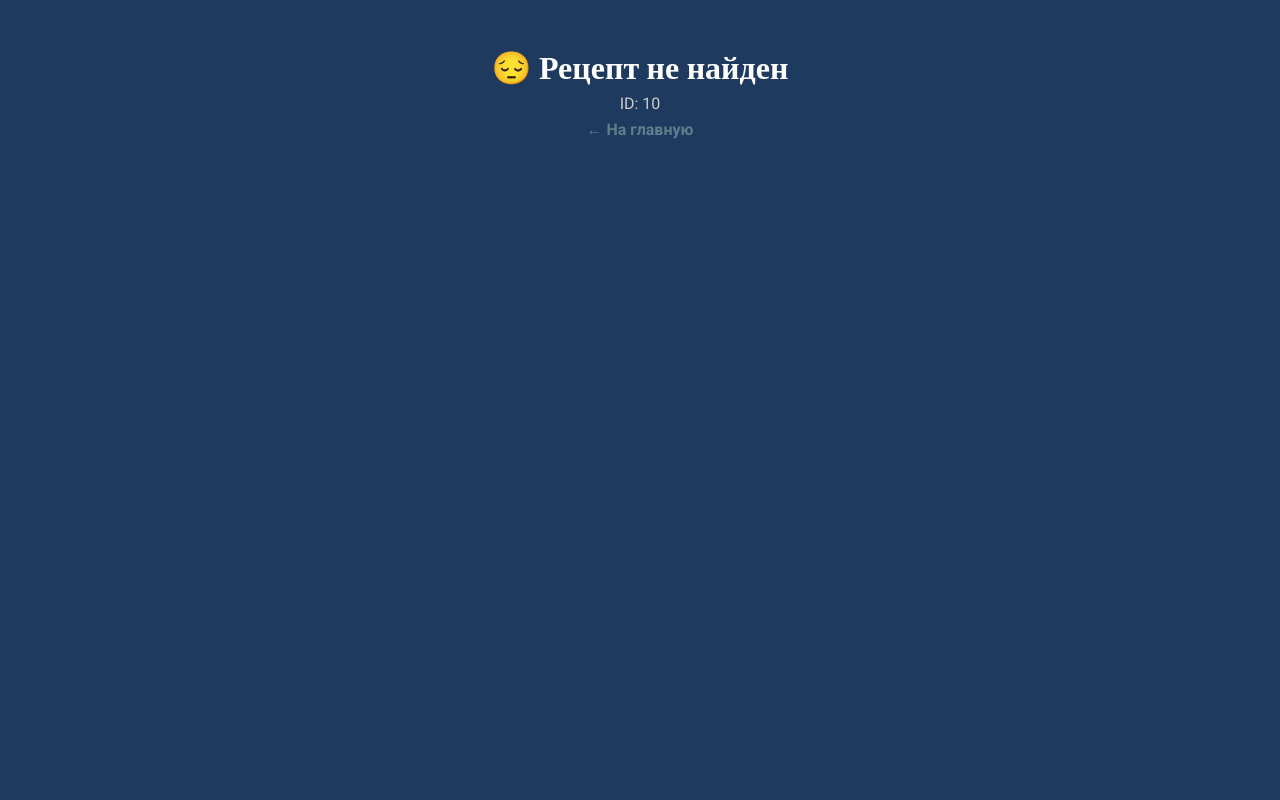
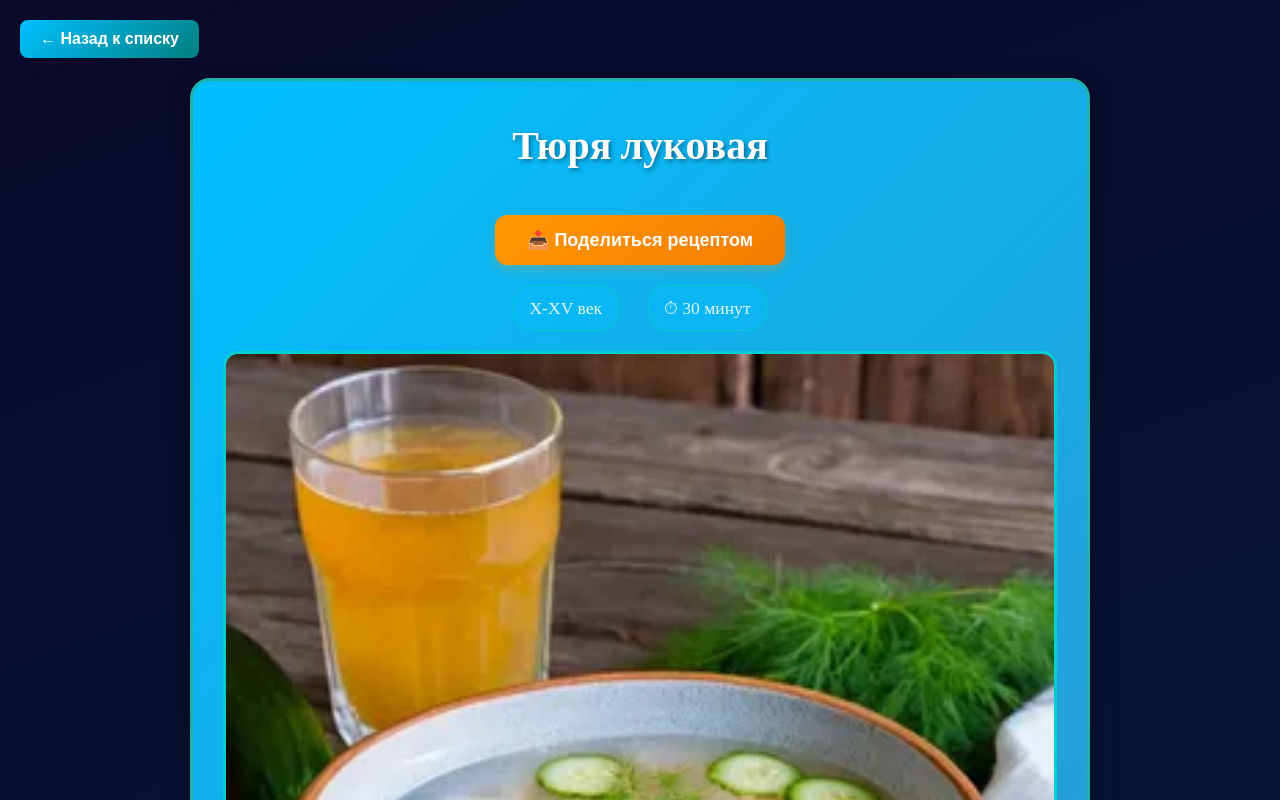
Before and after one commit to svideoproekt-ship-it/russka-kuhnya-9551, a React (Vite) app: page /recipe/10 in a window 1280 px wide. Shown: the top 800 px of the page. Built offline with nearby package versions, Linux system fonts and the light colour scheme; a web font is replaced by a local one.

Commit message:
feat: universal RecipePage for all categories

```diff
--- a/src/pages/RecipePage.jsx
+++ b/src/pages/RecipePage.jsx
@@ -1,138 +1,132 @@
-import React, { useEffect } from 'react';  // ← Добавили useEffect
+import React from 'react';
 import { useParams, Link } from 'react-router-dom';
-import allRecipes from '../data/recipes';
+import { soupsData } from '../data/soupsData';
+import { bakingData } from '../data/bakingData';
+import { meatData } from '../data/meatData';
+import { fishData } from '../data/fishData';
+import { snacksData } from '../data/snacksData';
+import { dessertsData } from '../data/dessertsData';
+import { drinksData } from '../data/drinksData';
+import { doughData } from '../data/doughData';
 import ShareButtons from '../components/ShareButtons';
-import '../styles/RecipePage.css';
 
 const RecipePage = () => {
   const { id } = useParams();
 
-  const recipe = allRecipes.find(r => {
-    if (r.id === id) return true;
-    const urlNum = parseInt(id);
-    const recipeIdMatch = String(r.id).match(/\d+/);
-    if (recipeIdMatch && parseInt(recipeIdMatch[0]) === urlNum) return true;
-    return false;
-  });
+  // 1. Объединяем все источники данных в один массив
+  const allRecipes = [
+    ...soupsData,
+    ...bakingData,
+    ...meatData,
+    ...fishData,
+    ...snacksData,
+    ...dessertsData,
+    ...drinksData,
+    ...doughData
+  ];
 
-  // === ВСТАВКА SCHEMA.ORG В <head> ===
-  useEffect(() => {
-    if (!recipe) return;
+  // 2. Ищем рецепт по ID (поддержка чисел, строк и URL-параметров)
+  const recipe = allRecipes.find(r =>
+    r.id === id || r.id === parseInt(id) || String(r.id) === String(id)
+  );
 
-    const schemaData = {
-      "@context": "https://schema.org",
-      "@type": "Recipe",
-      "name": recipe.title || recipe.name,
-      "description": `Традиционный рецепт: ${recipe.title || recipe.name}`,
-      "image": recipe.image ? [recipe.image] : [],
-      "author": { "@type": "Organization", "name": "Русская Кухня" },
-      "datePublished": "2024-01-01",
-      "prepTime": "PT30M",
-      "cookTime": "PT1H30M",
-      "totalTime": "PT2H",
-      "recipeYield": "6 порций",
-      "recipeCategory": recipe.category === 'soups' ? 'Суп' : 'Блюдо',
-      "recipeCuisine": "Русская",
-      "keywords": `${recipe.title || recipe.name}, рецепт, русская кухня`,
-      "recipeIngredient": (recipe.ingredients || []).map(item =>
-        typeof item === 'string' ? item : `${item.name} — ${item.amount} ${item.unit}`
-      ),
-      "recipeInstructions": (recipe.preparation || []).map(step => ({
-        "@type": "HowToStep",
-        "text": step
-      }))
-    };
-
-    // Создаём script элемент
-    const script = document.createElement('script');
-    script.type = 'application/ld+json';
-    script.textContent = JSON.stringify(schemaData);
-
-    // Добавляем в <head>
-    document.head.appendChild(script);
-
-    // Очистка при уходе со страницы
-    return () => {
-      if (document.head.contains(script)) {
-        document.head.removeChild(script);
-      }
-    };
-  }, [recipe]);
-
-  // === ЦВЕТА КАТЕГОРИЙ ===
-  const getCategoryTheme = () => {
-    const category = recipe?.category?.toLowerCase() || '';
-    if (category === 'soups') return { bg: '#00BFFF', end: '#008080', pageBg: '#1E3A5F' };
-    if (category === 'meat') return { bg: '#d32f2f', end: '#8b0000', pageBg: '#4A1C1C' };
-    if (category === 'baking') return { bg: '#ff9800', end: '#f57c00', pageBg: '#4A3C1A' };
-    if (category === 'fish') return { bg: '#1976d2', end: '#0d47a1', pageBg: '#1A3A5C' };
-    if (category === 'snacks') return { bg: '#4caf50', end: '#2e7d32', pageBg: '#1C3C1C' };
-    if (category === 'desserts') return { bg: '#e91e63', end: '#880e4f', pageBg: '#4A1A3C' };
-    if (category === 'drinks') return { bg: '#9c27b0', end: '#6a1b9a', pageBg: '#2E1C3C' };
-    if (category === 'dough') return { bg: '#8d6e63', end: '#5d4037', pageBg: '#3C2E1C' };
-    return { bg: '#607d8b', end: '#37474f', pageBg: '#1E3A5F' };
-  };
-
-  const theme = getCategoryTheme();
-
+  // 3. Обработка "не найдено"
   if (!recipe) {
     return (
-      <div style={{ padding: '40px', textAlign: 'center', minHeight: '100vh', background: theme.pageBg }}>
-        <h1 style={{ color: '#fff' }}>😔 Рецепт не найден</h1>
-        <p style={{ color: '#ccc' }}>ID: {id}</p>
-        <Link to="/" style={{ color: theme.bg, textDecoration: 'none', fontWeight: 'bold' }}>
-          ← На главную
+      <div style={{ padding: '60px 20px', textAlign: 'center', minHeight: '100vh', background: 'linear-gradient(160deg, #0a0a2a 0%, #001f3f 100%)', color: '#fff', fontFamily: "'Times New Roman', serif" }}>
+        <h1 style={{ fontSize: '2.5rem', marginBottom: '10px' }}>😔 Рецепт не найден</h1>
+        <p style={{ fontSize: '1.2rem', marginBottom: '30px', color: '#b2ebf2' }}>Запрашиваемый ID: {id}</p>
+        <Link to="/" style={{ display: 'inline-block', padding: '12px 24px', background: 'linear-gradient(135deg, #00BFFF, #008080)', color: '#fff', borderRadius: '8px', textDecoration: 'none', fontWeight: 'bold', fontSize: '1.1rem' }}>
+          ← Вернуться на главную
         </Link>
       </div>
     );
   }
 
+  // 4. Нормализация полей (на случай разных названий в файлах данных)
+  const title = recipe.title || recipe.name || 'Без названия';
+  const ingredients = recipe.ingredients || [];
+  const steps = recipe.steps || recipe.preparation || [];
+  const image = recipe.image || '';
+  const epoch = recipe.epoch || '';
+  const time = recipe.time || '';
+  const history = recipe.history || '';
+
+  // 5. Рендер страницы (полностью в старом стиле)
   return (
-    <div className="recipe-page" style={{ '--cat-start': theme.bg, '--cat-end': theme.end, '--page-bg': theme.pageBg }}>
-      <div className="recipe-container">
-        <Link to="/" className="back-link">← На главную</Link>
+    <div style={{ minHeight: '100vh', background: 'linear-gradient(160deg, #0a0a2a 0%, #001f3f 100%)', padding: '20px', fontFamily: "'Times New Roman', serif" }}>
+      <button
+        onClick={() => window.history.back()}
+        style={{ display: 'inline-block', marginBottom: '20px', padding: '10px 20px', background: 'linear-gradient(135deg, #00BFFF, #008080)', color: '#fff', border: 'none', borderRadius: '8px', fontSize: '1rem', fontWeight: 'bold', cursor: 'pointer', transition: 'all 0.3s ease' }}
+        onMouseOver={e => e.target.style.transform = 'translateY(-2px)'}
+        onMouseOut={e => e.target.style.transform = 'translateY(0)'}
+      >
+        ← Назад к списку
+      </button>
 
-        <div className="recipe-header">
-          <h1>{recipe.title || recipe.name}</h1>
-          <div className="recipe-meta">
-            {recipe.epoch && <span className="meta-item">🏛 {recipe.epoch}</span>}
-            {recipe.time && <span className="meta-item">⏱ {recipe.time}</span>}
+      <div style={{ maxWidth: '900px', margin: '0 auto', padding: '30px', background: 'linear-gradient(135deg, #00BFFF, #4682B4)', border: '3px solid #20B2AA', borderRadius: '20px', boxShadow: '0 8px 25px rgba(0,0,0,0.4)' }}>
+
+        {/* Заголовок + Мета + Шеринг */}
+        <div style={{ textAlign: 'center', marginBottom: '20px' }}>
+          <h1 style={{ color: '#fff', fontSize: '2.5rem', margin: '0 0 15px 0', textShadow: '2px 2px 4px rgba(0,0,0,0.4)' }}>{title}</h1>
+          <ShareButtons title={title} url={`${window.location.origin}/recipe/${recipe.id}`} />
+          <div style={{ display: 'flex', justifyContent: 'center', gap: '30px', fontSize: '1.1rem', color: '#e0f7fa', marginTop: '15px', flexWrap: 'wrap' }}>
+            {epoch && <span style={{ background: 'rgba(0, 191, 255, 0.3)', padding: '8px 15px', borderRadius: '20px', border: '1px solid #00CED1' }}> {epoch}</span>}
+            {time && <span style={{ background: 'rgba(0, 191, 255, 0.3)', padding: '8px 15px', borderRadius: '20px', border: '1px solid #00CED1' }}>⏱ {time}</span>}
           </div>
         </div>
 
-        <ShareButtons title={recipe.title || recipe.name} />
-
-        {recipe.image && (
-          <img src={recipe.image} alt={recipe.title || recipe.name} className="recipe-image" />
+        {/* Фото */}
+        {image && (
+          <div style={{ width: '100%', marginBottom: '30px', borderRadius: '15px', overflow: 'hidden', border: '3px solid #00CED1' }}>
+            <img src={image} alt={title} style={{ width: '100%', height: 'auto', display: 'block' }} onError={e => e.target.src = 'https://via.placeholder.com/800x400?text=Нет+фото'} />
+          </div>
         )}
 
-        <div className="recipe-content">
-          <div className="recipe-section">
-            <h2>📝 Ингредиенты</h2>
-            <ul>
-              {(recipe.ingredients || []).map((item, index) => (
-                <li key={index}>
-                  {typeof item === 'string' ? item : `${item.name} — ${item.amount} ${item.unit}`}
+        {/* Контент на белом фоне */}
+        <div style={{ background: 'rgba(255, 255, 255, 0.95)', borderRadius: '15px', padding: '30px', color: '#001f3f' }}>
+
+          {/* Ингредиенты */}
+          {ingredients.length > 0 && (
+            <div style={{ marginBottom: '30px' }}>
+              <h2 style={{ color: '#006064', fontSize: '1.8rem', marginBottom: '20px', borderBottom: '3px solid #20B2AA', paddingBottom: '10px' }}>📝 Ингредиенты</h2>
+              <ul style={{ listStyle: 'none', padding: 0, display: 'grid', gridTemplateColumns: 'repeat(auto-fill, minmax(250px, 1fr))', gap: '10px' }}>
+                {ingredients.map((item, index) => {
+                  const text = typeof item === 'string' ? item : `${item.name} — ${item.amount} ${item.unit}`;
+                  return (
+                    <li key={index} style={{ padding: '10px 15px', background: 'linear-gradient(135deg, #20B2AA, #008080)', borderRadius: '8px', color: '#fff', fontWeight: '500', position: 'relative', paddingLeft: '35px' }}>
+                      <span style={{ position: 'absolute', left: '15px', color: '#FFD700', fontWeight: 'bold' }}>✓</span>
+                      {text}
                     </li>
-              ))}
+                  );
+                })}
               </ul>
             </div>
+          )}
 
-          <div className="recipe-section">
-            <h2>👨‍🍳 Приготовление</h2>
-            <ol>
-              {(recipe.preparation || []).map((step, index) => (
-                <li key={index}>{step}</li>
+          {/* Приготовление */}
+          {steps.length > 0 && (
+            <div style={{ marginBottom: '30px' }}>
+              <h2 style={{ color: '#006064', fontSize: '1.8rem', marginBottom: '20px', borderBottom: '3px solid #20B2AA', paddingBottom: '10px' }}>👨‍ Приготовление</h2>
+              <ol style={{ counterReset: 'step-counter', listStyle: 'none', padding: 0 }}>
+                {steps.map((step, index) => (
+                  <li key={index} style={{ padding: '15px', marginBottom: '12px', background: 'linear-gradient(135deg, #b2ebf2, #80deea)', borderRadius: '8px', color: '#004d40', position: 'relative', paddingLeft: '50px', counterIncrement: 'step-counter' }}>
+                    <span style={{ position: 'absolute', left: '15px', top: '50%', transform: 'translateY(-50%)', background: '#008080', color: '#fff', width: '30px', height: '30px', borderRadius: '50%', display: 'flex', alignItems: 'center', justifyContent: 'center', fontWeight: 'bold' }}>{index + 1}</span>
+                    {step}
+                  </li>
                 ))}
               </ol>
             </div>
+          )}
 
-          {recipe.history && (
-            <div className="recipe-section history-section">
-              <h2>📚 Историческая справка</h2>
-              <p>{recipe.history}</p>
+          {/* История */}
+          {history && (
+            <div style={{ background: 'linear-gradient(135deg, #e0f7fa, #b2ebf2)', padding: '25px', borderRadius: '15px', border: '2px solid #008080' }}>
+              <h2 style={{ color: '#006064', fontSize: '1.8rem', marginBottom: '15px', borderBottom: '3px solid #20B2AA', paddingBottom: '10px' }}>📚 Историческая справка</h2>
+              <p style={{ color: '#004d40', fontSize: '1.1rem', lineHeight: '1.6', fontStyle: 'italic', margin: 0 }}>{history}</p>
             </div>
           )}
+
         </div>
       </div>
     </div>
```
Lines whose indentation alone changed are shown as unchanged.
